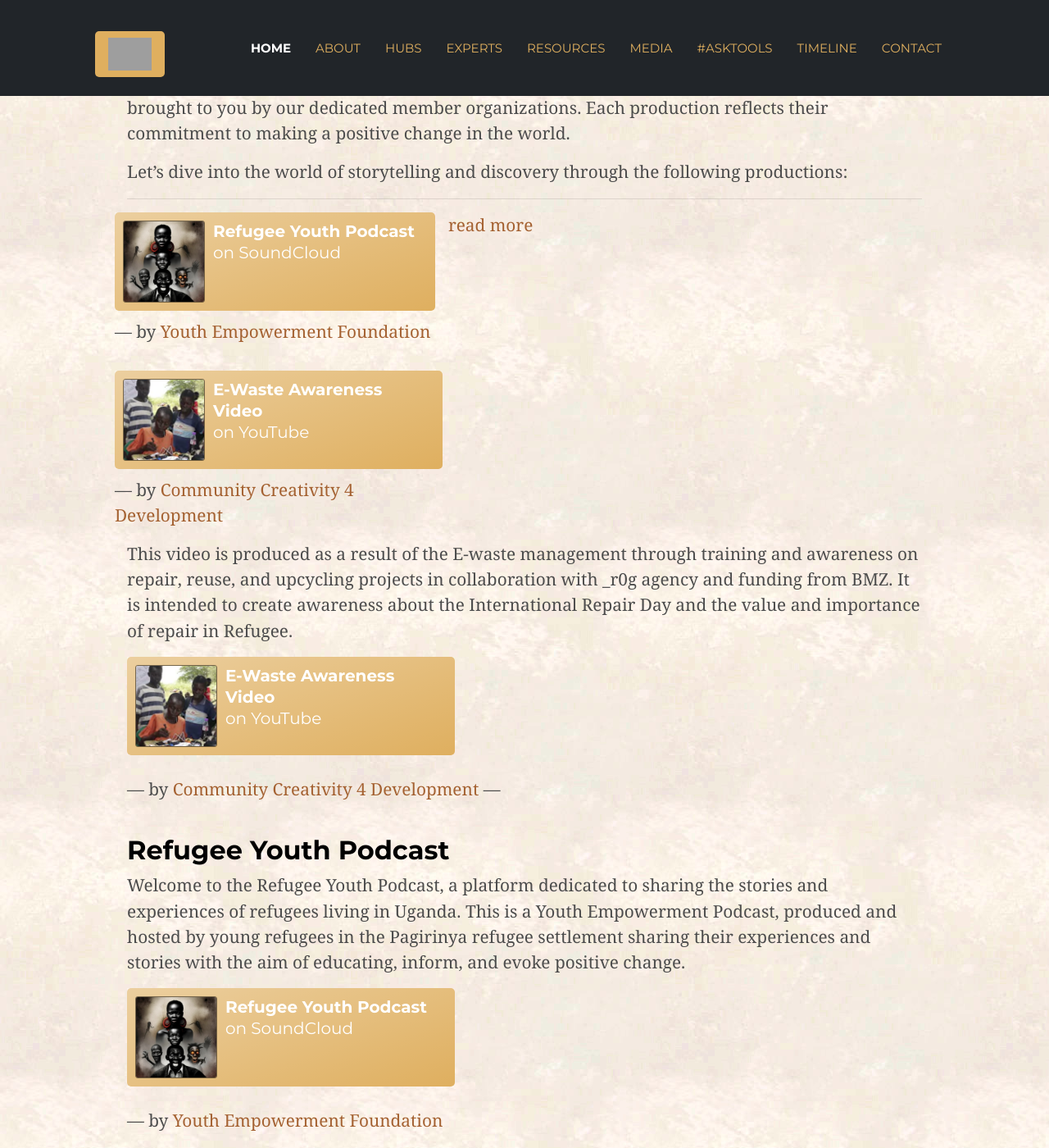
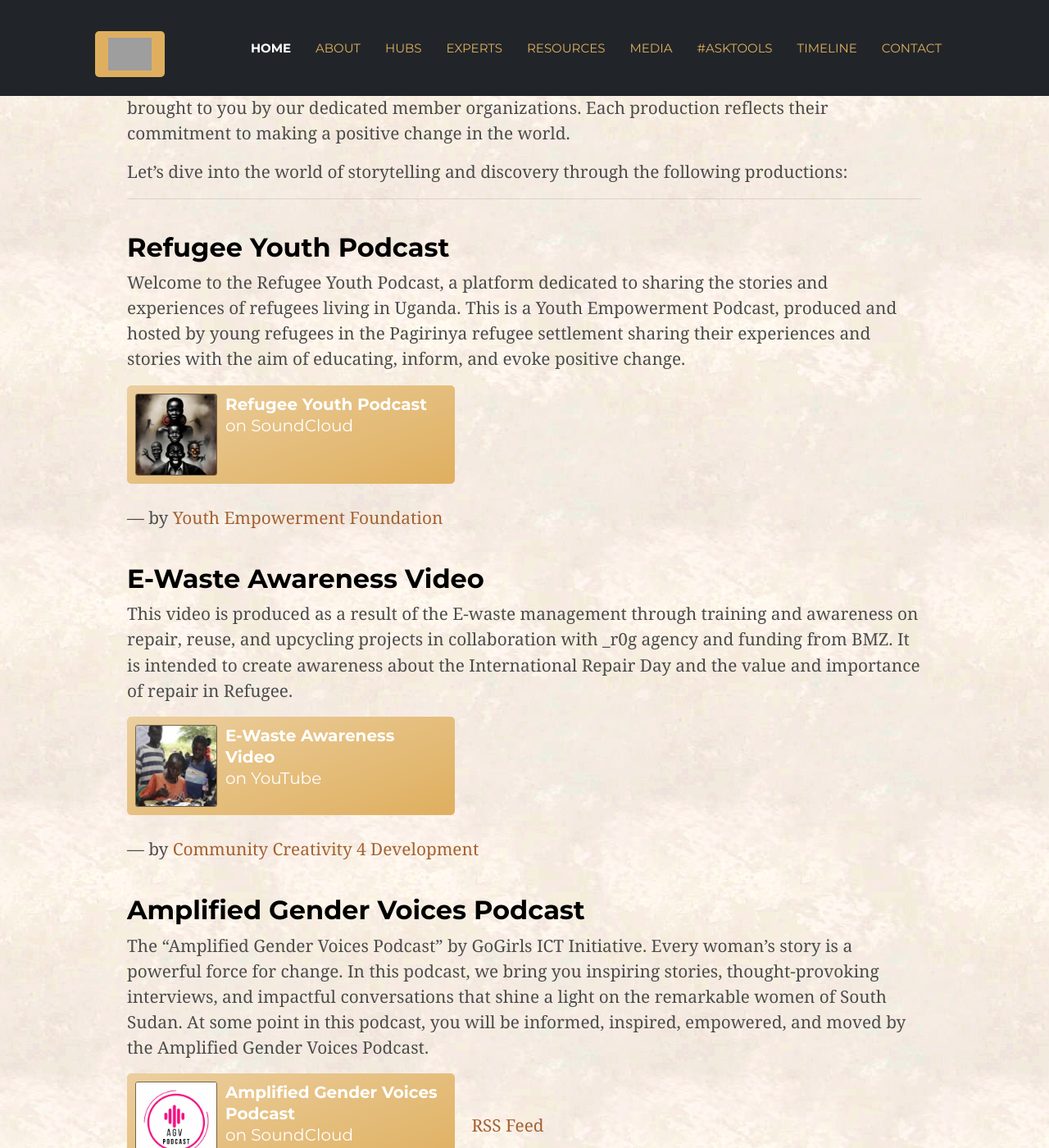
Before and after one commit to ASKnetCommunity/ASKnet.Community, a Jekyll site: the page built from _pages/media.md, in a window 1280 px wide and 1400 px high, scrolled down 332 px. Shown: the whole window at 82% size. Built offline with Jekyll 4.4.1, drawn with Linux system fonts in a browser that asks for light colours.

Commit message:
temporarily remove the layout experiments

```diff
--- a/_pages/media.md
+++ b/_pages/media.md
@@ -12,35 +12,6 @@
 
 Let's dive into the world of storytelling and discovery through the following productions:
 
----
-<!-- ## Refugee Youth Podcast -->
-
-<div class="row my-3" markdown="1">
-  <div style="max-width: 400px;" class="mr-3 float-left" markdown="1">
-[![](assets/img/media-page/ryp-logo.jpg){: .link-logo }  **Refugee Youth Podcast** <br />on SoundCloud](https://on.soundcloud.com/RMwXEqY6LbAseCBx8){: .btn .btn-primary target="_blank"}
-— by [Youth Empowerment Foundation]({% link _hubs/yef.md %})
-  </div>
-
-  <p>    <a data-toggle="collapse" href="#collapseExample" role="button" aria-expanded="false" aria-controls="collapseExample">read more</a> <div class="collapse" id="collapseExample">      Welcome to the Refugee Youth Podcast, a platform dedicated to sharing the stories and experiences of refugees living in Uganda. This is a Youth Empowerment Podcast, produced and hosted by young refugees in the Pagirinya refugee settlement sharing their experiences and stories with the aim of educating, inform, and evoke positive change.    </div>  </p>
-
-</div>
-
-
-
-<!-- ## E-Waste Awareness Video -->
-<div class="row" markdown="1">
-  <div style="max-width: 400px;" class="mr-3 float-left" markdown="1">
-[![](assets/img/media-page/ewa-cover.png){: .link-logo }  **E-Waste Awareness Video** <br />on YouTube](https://www.youtube.com/watch?v=Zt4bFndoXM0){: .btn .btn-primary target="_blank"}
-— by [Community Creativity 4 Development]({% link _hubs/cc4d.md %})
-  </div>
-</div>
-
-This video is produced as a result of the E-waste management through training and awareness on repair, reuse, and upcycling projects in collaboration with _r0g agency and funding from BMZ. It is intended to create awareness about the International Repair Day and the value and importance of repair in Refugee.
-
-[![](assets/img/media-page/ewa-cover.png){: .link-logo }  **E-Waste Awareness Video** <br />on YouTube](https://www.youtube.com/watch?v=Zt4bFndoXM0){: .btn .btn-primary target="_blank"}
-
-<!-- - Link: [Watch on YouTube](https://www.youtube.com/watch?v=Zt4bFndoXM0) -->
-— by [Community Creativity 4 Development]({% link _hubs/cc4d.md %})
 ---
 
 ## Refugee Youth Podcast
```
